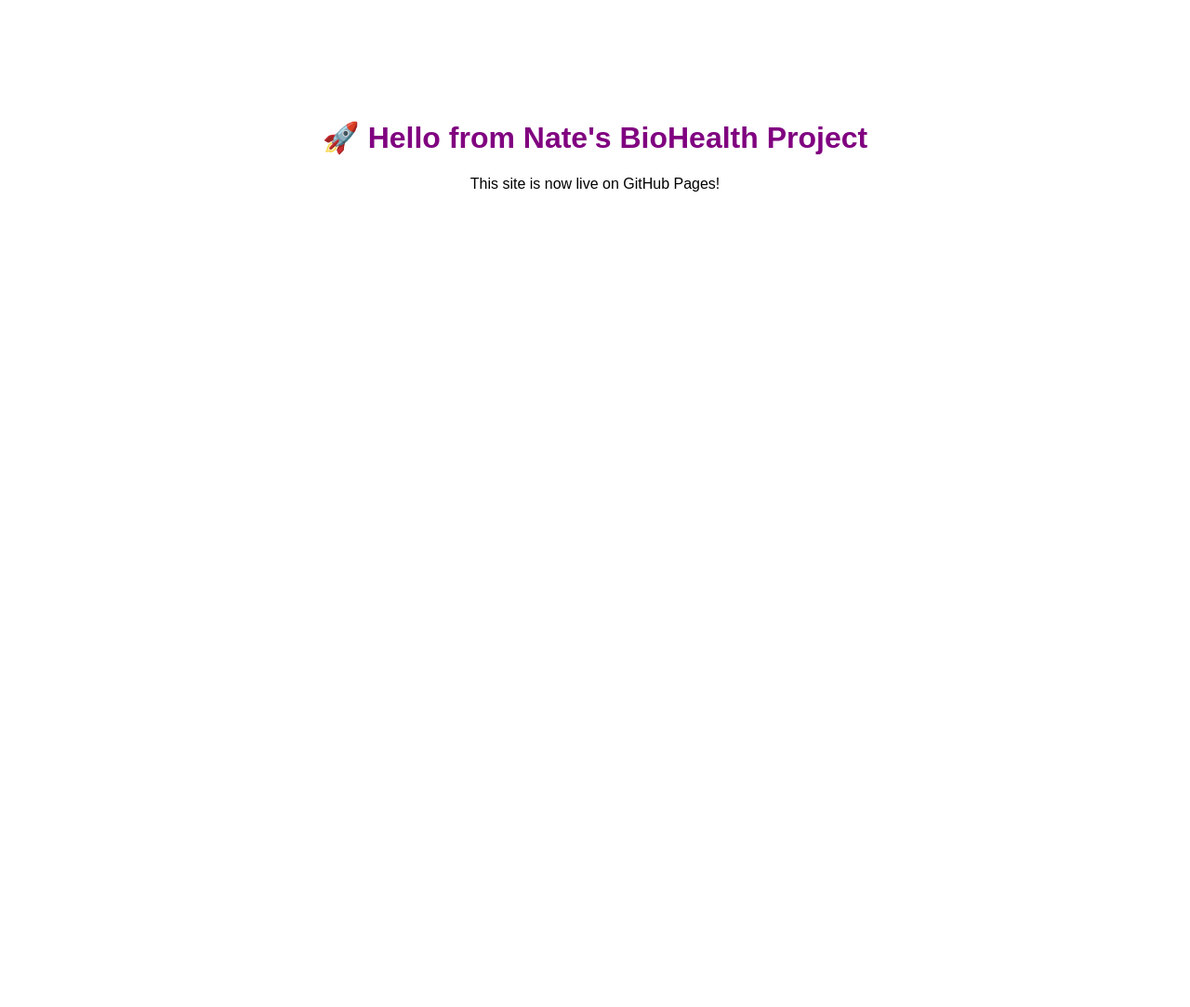
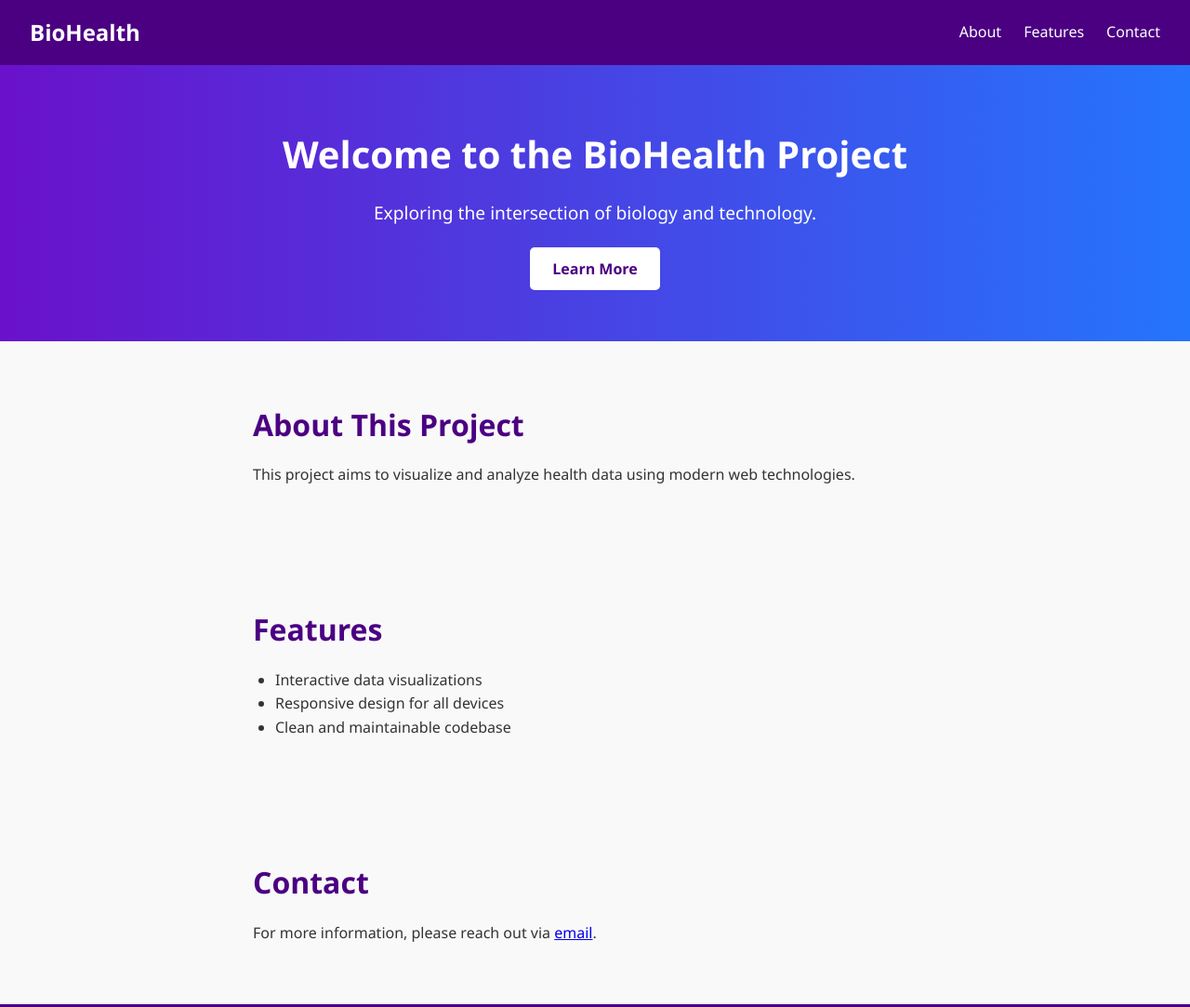
Before and after one commit to Nartanyun/BioHealth-Project, a plain HTML site: page index.html in a window 1280 px wide. Shown: the top 1083 px of the page at 93% size. Before the commit the page ends 800 px from the top, so only its background shows below. Drawn offline with Linux system fonts and the light colour scheme.

Commit message:
Add clean and professional homepage

```diff
--- a/index.html
+++ b/index.html
@@ -1,12 +1,51 @@
 <!DOCTYPE html>
 <html lang="en">
 <head>
-  <meta charset="UTF-8">
-  <meta name="viewport" content="width=device-width, initial-scale=1.0">
+  <meta charset="UTF-8" />
+  <meta name="viewport" content="width=device-width, initial-scale=1.0"/>
   <title>BioHealth Project</title>
+  <link rel="stylesheet" href="style.css" />
 </head>
-<body style="text-align:center; font-family:sans-serif; padding-top:100px;">
-  <h1 style="color:purple;">🚀 Hello from Nate's BioHealth Project</h1>
-  <p>This site is now live on GitHub Pages!</p>
+<body>
+  <header>
+    <nav class="navbar">
+      <div class="logo">BioHealth</div>
+      <ul class="nav-links">
+        <li><a href="#about">About</a></li>
+        <li><a href="#features">Features</a></li>
+        <li><a href="#contact">Contact</a></li>
+      </ul>
+    </nav>
+    <section class="hero">
+      <h1>Welcome to the BioHealth Project</h1>
+      <p>Exploring the intersection of biology and technology.</p>
+      <a href="#about" class="cta-button">Learn More</a>
+    </section>
+  </header>
+
+  <main>
+    <section id="about" class="section">
+      <h2>About This Project</h2>
+      <p>This project aims to visualize and analyze health data using modern web technologies.</p>
+    </section>
+
+    <section id="features" class="section">
+      <h2>Features</h2>
+      <ul>
+        <li>Interactive data visualizations</li>
+        <li>Responsive design for all devices</li>
+        <li>Clean and maintainable codebase</li>
+      </ul>
+    </section>
+
+    <section id="contact" class="section">
+      <h2>Contact</h2>
+      <p>For more information, please reach out via <a href="mailto:your.email@example.com">email</a>.</p>
+    </section>
+  </main>
+
+  <footer>
+    <p>&copy; 2025 Nate Nickel. All rights reserved.</p>
+  </footer>
 </body>
 </html>
--- a/style.css
+++ b/style.css
@@ -0,0 +1,92 @@
+/* Reset some default styles */
+* {
+    margin: 0;
+    padding: 0;
+    box-sizing: border-box;
+  }
+
+  body {
+    font-family: 'Segoe UI', Tahoma, Geneva, Verdana, sans-serif;
+    line-height: 1.6;
+    color: #333;
+    background-color: #f9f9f9;
+  }
+
+  .navbar {
+    display: flex;
+    justify-content: space-between;
+    align-items: center;
+    background-color: #4B0082;
+    padding: 1rem 2rem;
+  }
+
+  .navbar .logo {
+    color: #fff;
+    font-size: 1.5rem;
+    font-weight: bold;
+  }
+
+  .navbar .nav-links {
+    list-style: none;
+    display: flex;
+  }
+
+  .navbar .nav-links li {
+    margin-left: 1.5rem;
+  }
+
+  .navbar .nav-links a {
+    color: #fff;
+    text-decoration: none;
+    font-weight: 500;
+  }
+
+  .hero {
+    text-align: center;
+    padding: 4rem 2rem;
+    background: linear-gradient(to right, #6a11cb, #2575fc);
+    color: #fff;
+  }
+
+  .hero h1 {
+    font-size: 2.5rem;
+    margin-bottom: 1rem;
+  }
+
+  .hero p {
+    font-size: 1.2rem;
+    margin-bottom: 2rem;
+  }
+
+  .cta-button {
+    background-color: #fff;
+    color: #4B0082;
+    padding: 0.75rem 1.5rem;
+    text-decoration: none;
+    border-radius: 5px;
+    font-weight: bold;
+  }
+
+  .section {
+    padding: 4rem 2rem;
+    max-width: 800px;
+    margin: 0 auto;
+  }
+
+  .section h2 {
+    font-size: 2rem;
+    margin-bottom: 1rem;
+    color: #4B0082;
+  }
+
+  .section ul {
+    list-style-type: disc;
+    margin-left: 1.5rem;
+  }
+
+  footer {
+    text-align: center;
+    padding: 2rem;
+    background-color: #4B0082;
+    color: #fff;
+  }
```
